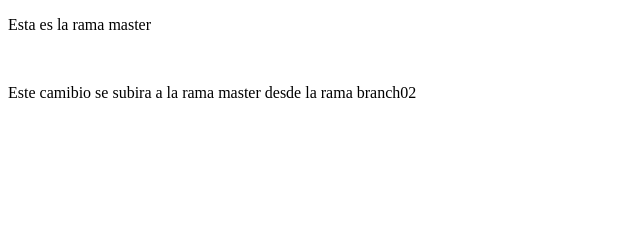
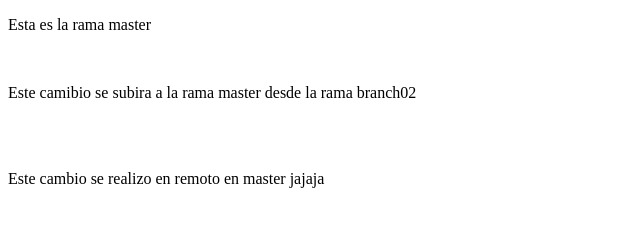
Before and after one commit to JCRazo/Merlin-remoto, a plain HTML site: page index.html in a window 1280 px wide. Shown: the whole page, without its empty margins (0-640 px from the left). Drawn offline with Linux system fonts and the light colour scheme.

Commit message:
Update index.html

```diff
--- a/index.html
+++ b/index.html
@@ -11,5 +11,8 @@
     <p>Esta es la rama master</p>
     <br>
     <p>Este camibio se subira a la rama master desde la rama branch02</p>
+    <br>
+    <br>
+    <p>Este cambio se realizo en remoto en master jajaja</p>
 </body>
 </html>
```
